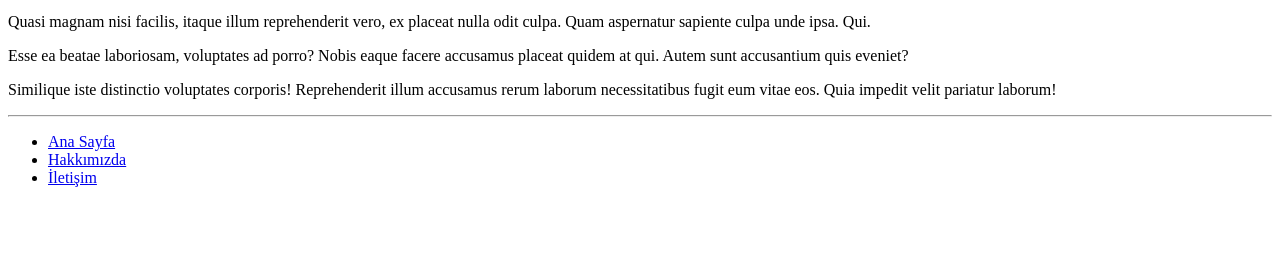
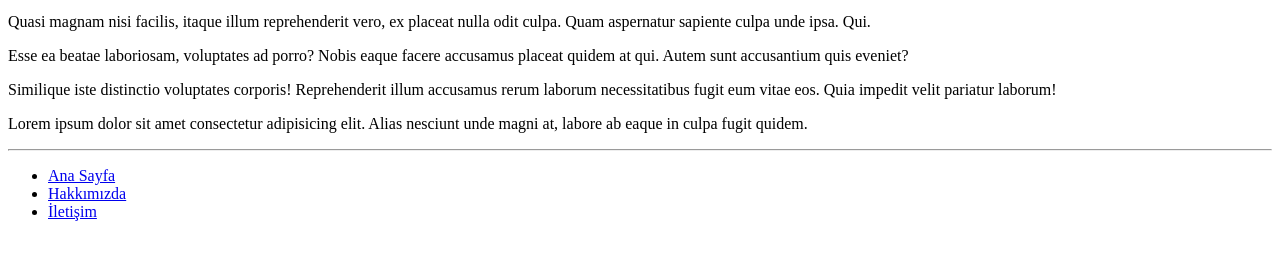
Before and after one commit to DumanIbrahm/HTML, a plain HTML site: page about-us.html in a window 1280 px wide. Shown: the part 478-738 px from the top of the page. Drawn offline with Linux system fonts and the light colour scheme.

Commit message:
Kodluyoruz ile birlikte alıştırmanın ikinci sayfası hazırlandı.

```diff
--- a/about-us.html
+++ b/about-us.html
@@ -29,6 +29,7 @@
             <p>Quasi magnam nisi facilis, itaque illum reprehenderit vero, ex placeat nulla odit culpa. Quam aspernatur sapiente culpa unde ipsa. Qui.</p>
             <p>Esse ea beatae laboriosam, voluptates ad porro? Nobis eaque facere accusamus placeat quidem at qui. Autem sunt accusantium quis eveniet?</p>
             <p>Similique iste distinctio voluptates corporis! Reprehenderit illum accusamus rerum laborum necessitatibus fugit eum vitae eos. Quia impedit velit pariatur laborum!
+            <p>Lorem ipsum dolor sit amet consectetur adipisicing elit. Alias nesciunt unde magni at, labore ab eaque in culpa fugit quidem.</p>
         </article><article>
             <hr>
         <!-- Articles - End -->
```
